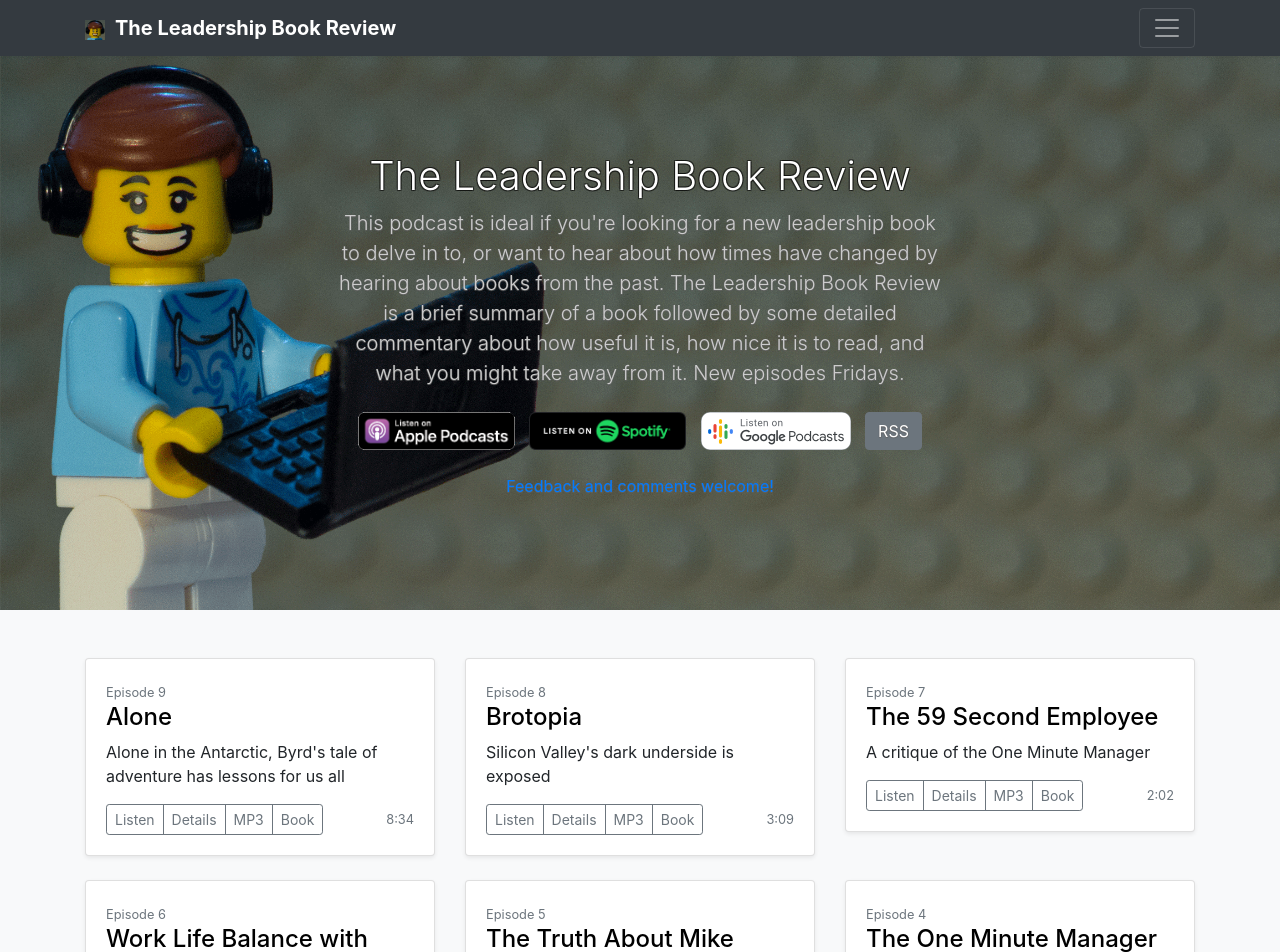
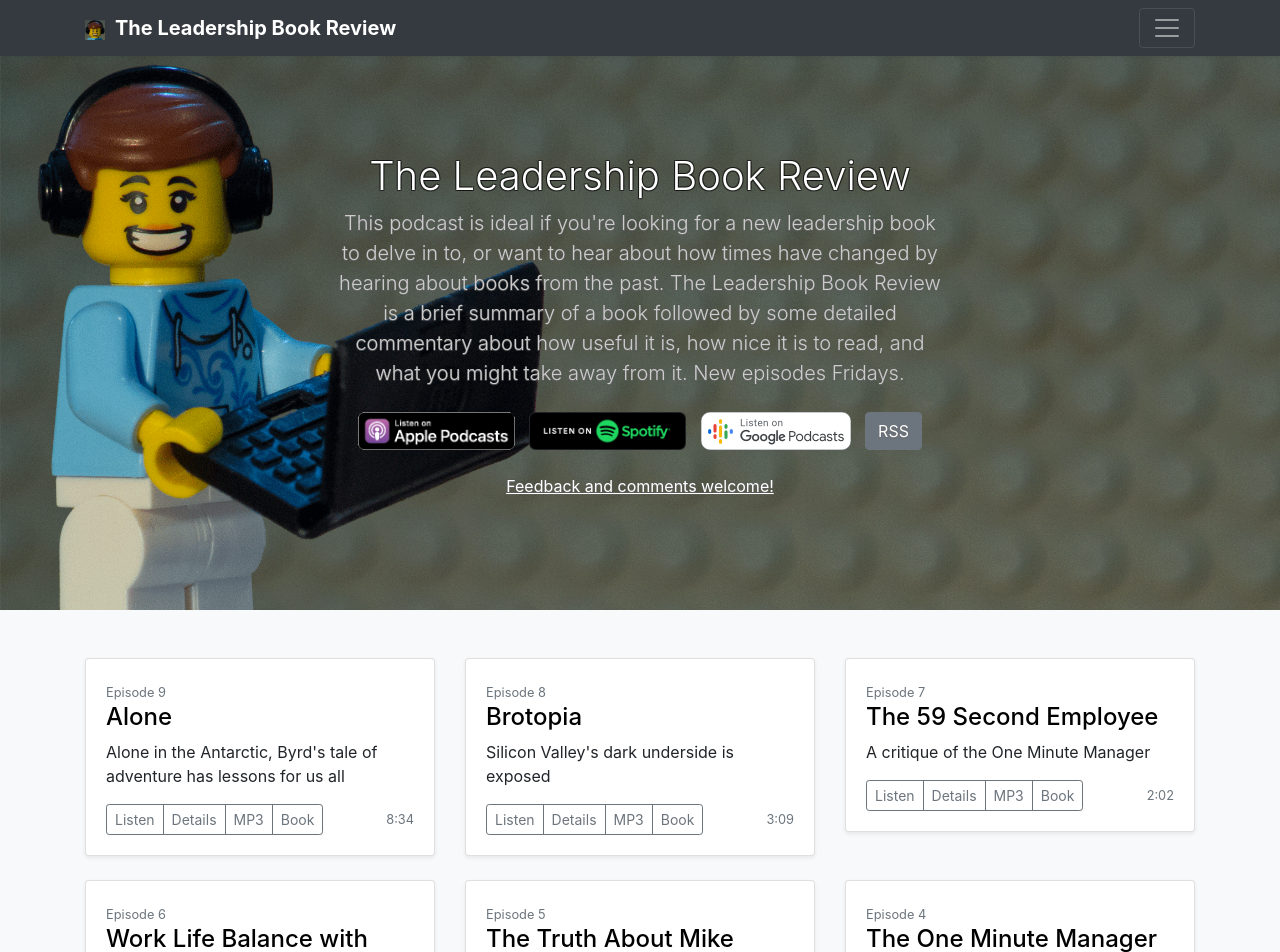
Before and after one commit to leadership-book-review/podcast, a Jekyll site: the page built from index.html, in a window 1280 px wide. Shown: the top 952 px of the page. Built offline with Jekyll 4.4.1, drawn with Linux system fonts in a browser that asks for light colours; the list of posts is cut into pages by our own code.

Commit message:
Fix style

```diff
--- a/index.html
+++ b/index.html
@@ -10,7 +10,7 @@
             {% include podlinks.html %}
         </p>
         {% if site.podcast.email %}
-        <p><a href="mailto:{{ site.podcast.email }}">Feedback and comments welcome!</a></p>
+        <p><a href="mailto:{{ site.podcast.email }}" style="color: white; text-decoration: underline">Feedback and comments welcome!</a></p>
         {% endif %}
         <p></p>
     </div>
```
